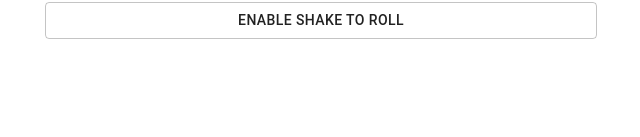
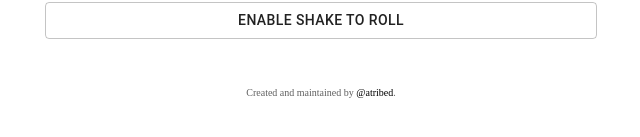
Before and after one commit to atribed/roll, a React app in the folder frontend/: page / in a window 1280 px wide. Shown: the part 543-680 px from the top of the page, without its empty margins (319-959 px from the left). Built offline with nearby package versions, Linux system fonts and the light colour scheme.

Commit message:
Styling: Add footer, favicon, and minor tweaks

```diff
--- /dev/null
+++ b/frontend/js/components/Footer.js
@@ -0,0 +1,19 @@
+import React from "react";
+import { Box, Link } from "@material-ui/core";
+
+const Footer = () => (
+  <Box textAlign="center" fontSize={"10px"} color="#606060" mt={6}>
+    Created and maintained by{" "}
+    <Link
+      target="_blank"
+      rel="noopener"
+      rel="noreferrer"
+      href="https://github.com/atribed/"
+    >
+      @atribed
+    </Link>
+    .
+  </Box>
+);
+
+export default Footer;
--- a/frontend/js/components/Roller.js
+++ b/frontend/js/components/Roller.js
@@ -8,6 +8,7 @@ import { enableShake, roll } from "../utils";
 import DiceSelect from "./DiceSelect";
 import Results from "./Results";
 import Staging from "./Staging";
+import Footer from "./Footer";
 
 const Roller = () => {
   const [selectedDice, setSelectedDice] = useState([]);
@@ -63,6 +64,7 @@ const Roller = () => {
           Enable Shake to Roll
         </Button>
       </Box>
+      <Footer />
     </Container>
   );
 };
```
Also changed, not shown: frontend/dist/favicon.png (added), frontend/dist/index.html, frontend/js/components/Results.js (line endings or trailing spaces).
